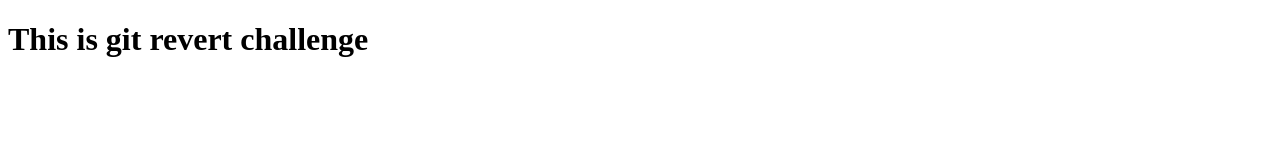
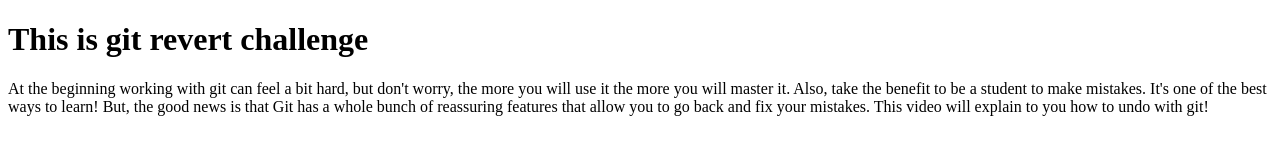
Before and after one commit to kasparslie/my-website-oops, a plain HTML site: page index.htm in a window 1280 px wide. Drawn offline with Linux system fonts and the light colour scheme.

Commit message:
added paragraph

```diff
--- a/index.htm
+++ b/index.htm
@@ -7,6 +7,12 @@
 </head>
 <body>
     <h1> This is git revert challenge</h1>
+    <p>At the beginning working with git can feel a bit hard, but don't worry, the more you will use it the more you will master it.
+        Also, take the benefit to be a student to make mistakes. It's one of the best ways to learn!
+
+        But, the good news is that Git has a whole bunch of reassuring features that allow you to go back and fix your mistakes.
+        This video will explain to you how to undo with git!
+    </p>
 
 </body>
 </html>
```
